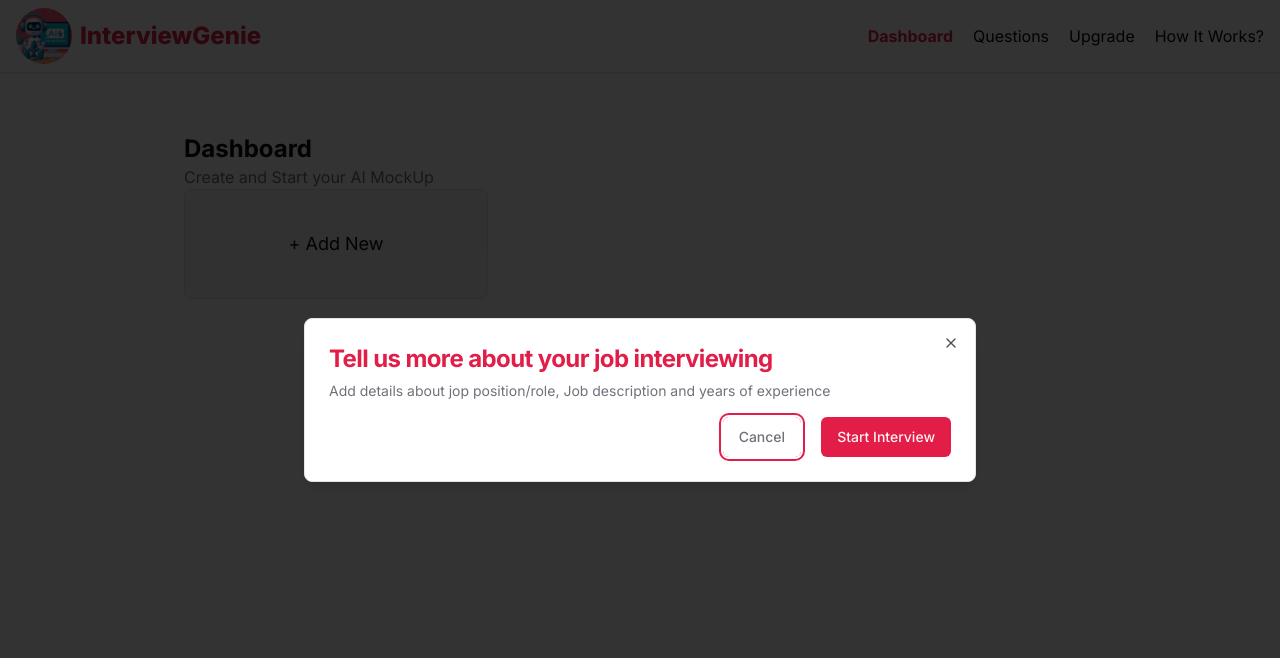
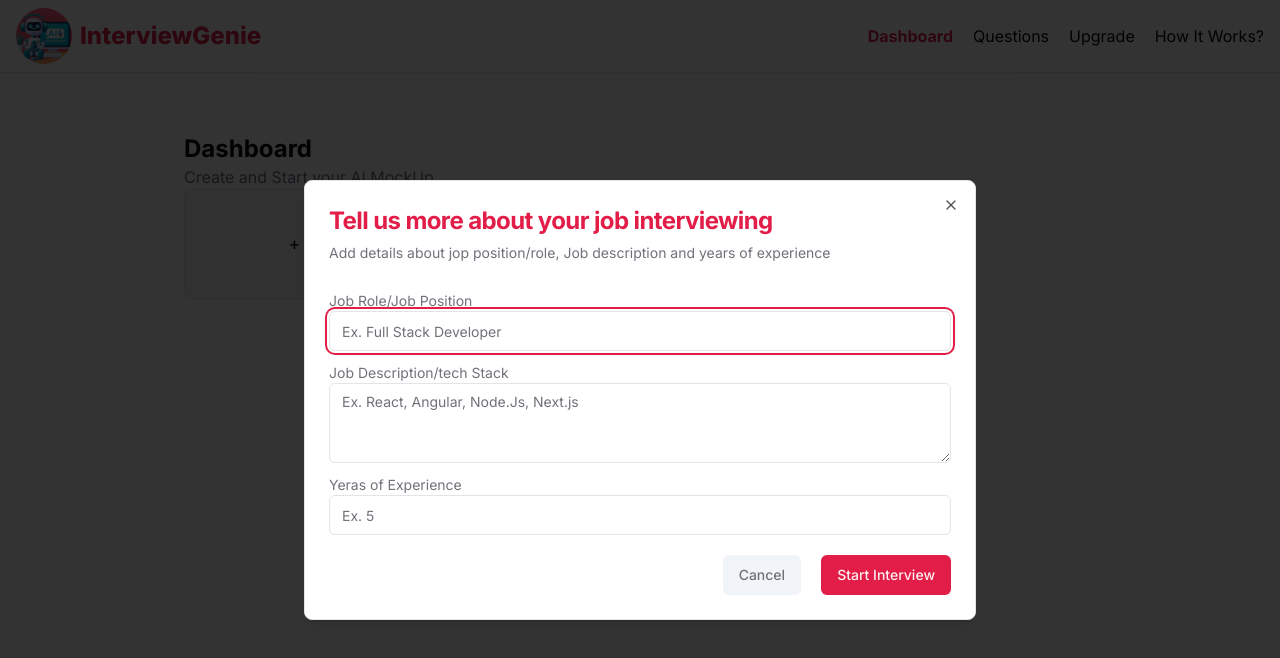
Before and after one commit to Yash-jaiswal2509/AI-Saas-Interview-App, a Next.js app: page /dashboard in a window 1280 px wide. Both pictures are taken after a click on the element "+ Add New". Shown: the top 658 px of the page. Built offline with nearby package versions, Linux system fonts and the light colour scheme.

Commit message:
(client): Form build

```diff
--- a/app/dashboard/_components/AddNewInterview.tsx
+++ b/app/dashboard/_components/AddNewInterview.tsx
@@ -3,15 +3,22 @@
 import { Button } from "@/components/ui/button";
 import {
   Dialog,
+  DialogClose,
   DialogContent,
   DialogDescription,
   DialogHeader,
   DialogTitle,
 } from "@/components/ui/dialog";
+import { Input } from "@/components/ui/input";
+import { Textarea } from "@/components/ui/textarea";
 import { useState } from "react";
 
 const AddNewInterview = () => {
-  const [openDialog, setOpenDialog] = useState(false);
+  const [openDialog, setOpenDialog] = useState<boolean>(false);
+  const [jobPosition, setJobPosition] = useState<String>();
+  const [jobDescrition, setJobDescrition] = useState<String>();
+  const [jobExperience, setJobExperience] = useState<String>();
+
   return (
     <div>
       <div className="cursor-pointer rounded-lg border bg-secondary p-10 transition-all hover:scale-95 hover:shadow-md">
@@ -21,20 +28,53 @@ const AddNewInterview = () => {
         <Dialog open={openDialog}>
           <DialogContent className="max-w-2xl">
             <DialogHeader>
-              <DialogTitle className="text-2xl text-primary font-bold">
+              <DialogTitle className="text-2xl font-bold text-primary">
                 Tell us more about your job interviewing
               </DialogTitle>
               <DialogDescription>
+                <form>
                   <h2 className="text-sm">
                     Add details about jop position/role, Job description and
                     years of experience
                   </h2>
-                <div className="flex mt-4 justify-end gap-5">
-                  <Button variant="ghost" onClick={() => setOpenDialog(false)}>
-                    Cancel
-                  </Button>
-                  <Button>Start Interview</Button>
-                </div>
+                  <div className="my-3 mt-7">
+                    <label>Job Role/Job Position</label>
+                    <Input
+                      placeholder="Ex. Full Stack Developer"
+                      required
+                      onChange={(event) => setJobPosition(event.target.value)}
+                    />
+                  </div>
+                  <div className="my-3">
+                    <label>Job Description/tech Stack</label>
+                    <Textarea
+                      placeholder="Ex. React, Angular, Node.Js, Next.js"
+                      required
+                      onChange={(event) => setJobDescrition(event.target.value)}
+                    />
+                  </div>
+                  <div className="my-3">
+                    <label>Yeras of Experience</label>
+                    <Input
+                      placeholder="Ex. 5"
+                      type="number"
+                      max="45"
+                      required
+                      onChange={(event) => setJobExperience(event.target.value)}
+                    />
+                  </div>
+                  <div className="mt-5 flex justify-end gap-5">
+                    <Button
+                      type="button"
+                      variant="ghost"
+                      className="bg-slate-100"
+                      onClick={() => setOpenDialog(false)}
+                    >
+                      Cancel
+                    </Button>
+                    <Button type="submit">Start Interview</Button>
+                  </div>
+                </form>
               </DialogDescription>
             </DialogHeader>
           </DialogContent>
--- /dev/null
+++ b/components/ui/textarea.tsx
@@ -0,0 +1,24 @@
+import * as React from "react"
+
+import { cn } from "@/lib/utils"
+
+export interface TextareaProps
+  extends React.TextareaHTMLAttributes<HTMLTextAreaElement> {}
+
+const Textarea = React.forwardRef<HTMLTextAreaElement, TextareaProps>(
+  ({ className, ...props }, ref) => {
+    return (
+      <textarea
+        className={cn(
+          "flex min-h-[80px] w-full rounded-md border border-input bg-background px-3 py-2 text-sm ring-offset-background placeholder:text-muted-foreground focus-visible:outline-none focus-visible:ring-2 focus-visible:ring-ring focus-visible:ring-offset-2 disabled:cursor-not-allowed disabled:opacity-50",
+          className
+        )}
+        ref={ref}
+        {...props}
+      />
+    )
+  }
+)
+Textarea.displayName = "Textarea"
+
+export { Textarea }
```
